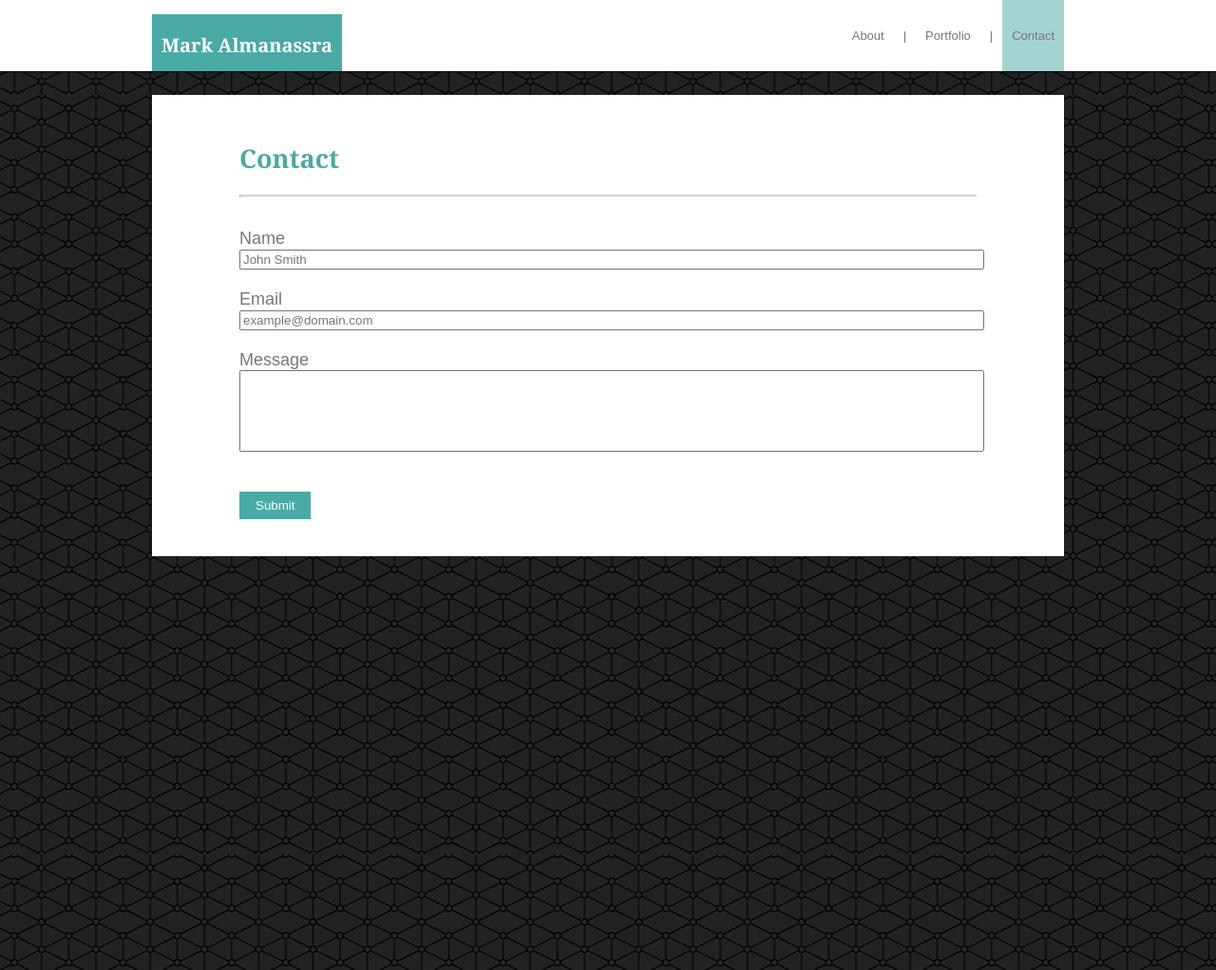
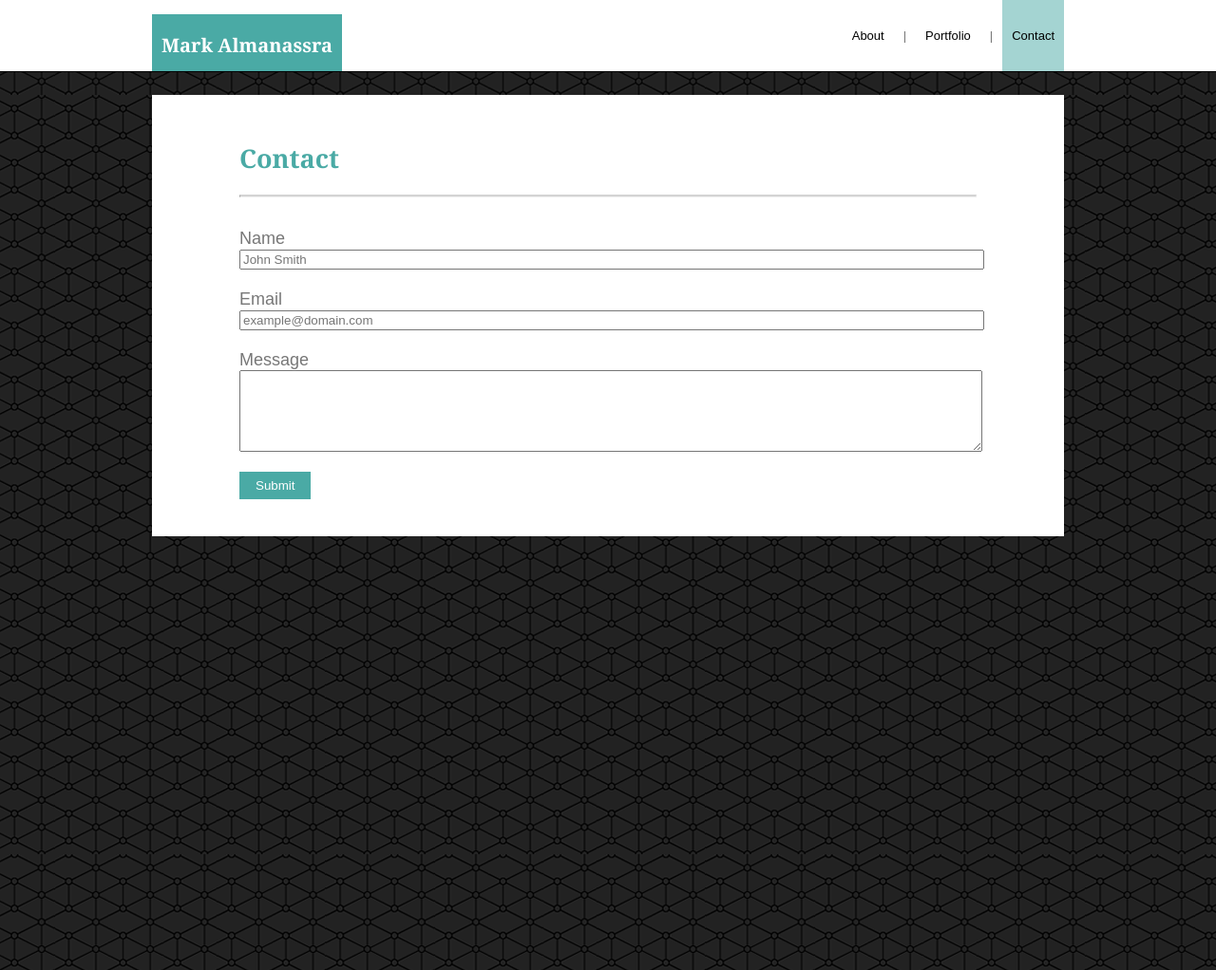
Before and after one commit to markpython86/Basic-Portfolio, a plain HTML site: page contact.html in a window 1280 px wide. Shown: the top 1022 px of the page at 95% size. Drawn offline with Linux system fonts and the light colour scheme.

Commit message:
finalizing

```diff
--- a/assets/css/style.css
+++ b/assets/css/style.css
@@ -28,6 +28,11 @@ html, body{
 	text-align: center;
 	font-family: 'Arial', 'Helvetica Neue', Helvetica, sans-serif;
 	background-image: url("../images/connectwork.png");
+}
+
+a{
+	text-decoration: none;
+	color: #000;
 }
 
 
@@ -308,6 +313,7 @@ form{
 
 #message{
 	height:80px;
+	vertical-align: top;
 }
 
 /*form elements with 100% width*/
--- a/contact.html
+++ b/contact.html
@@ -15,11 +15,11 @@
 				<h1 class="name">Mark Almanassra</h1>
 				<a href="#" id="menu-icon"></a>
 		    	<ul>
-					<a href="index.html"><li>About</li></a>
+					<li><a href="index.html">About</a></li>
 					<li class="none">|</li>
-					<a href="portfolio.html"><li>Portfolio</li></a>
+					<li><a href="portfolio.html">Portfolio</a></li>
 					<li class="none">|</li>
-					<a href="contact.html"><li  class="contact">Contact</li></a>
+					<li  class="contact"><a href="contact.html">Contact</a></li>
 				</ul>
 			</nav>
 		</div>
@@ -27,14 +27,13 @@
 			<div class="main">
 				<h2 class="heading">Contact</h2>
 				<hr>
-
 				<form>
 					Name<br>
 					<input id="name" type="text" name="name" placeholder="John Smith" required ><br><br>
 					Email<br>
 					<input id="email" type="email" name="email" placeholder="example@domain.com" required><br><br>
 					Message<br>
-					<input id="message" type="textarea" name="textarea" id="writingBox"><br><br><br>
+					<textarea id="message"></textarea> <br><br>
 					<input id="submit" type="submit" value="Submit">
 				</form>
 			</div>
```
Also changed, not shown: index.html (+3 -3 lines), portfolio.html (+3 -3 lines).
